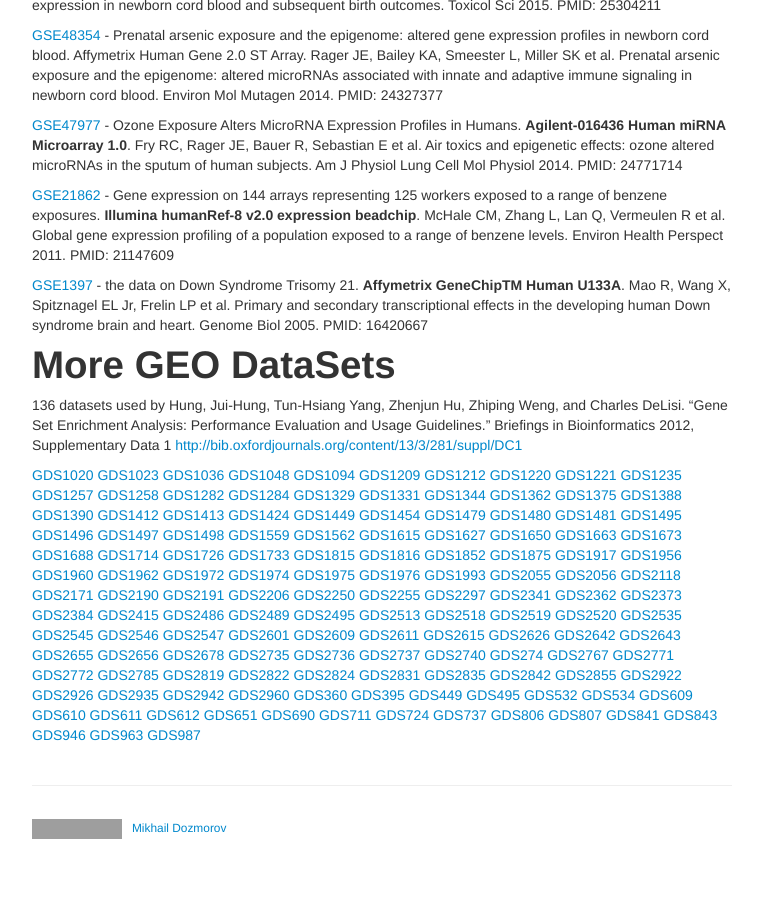
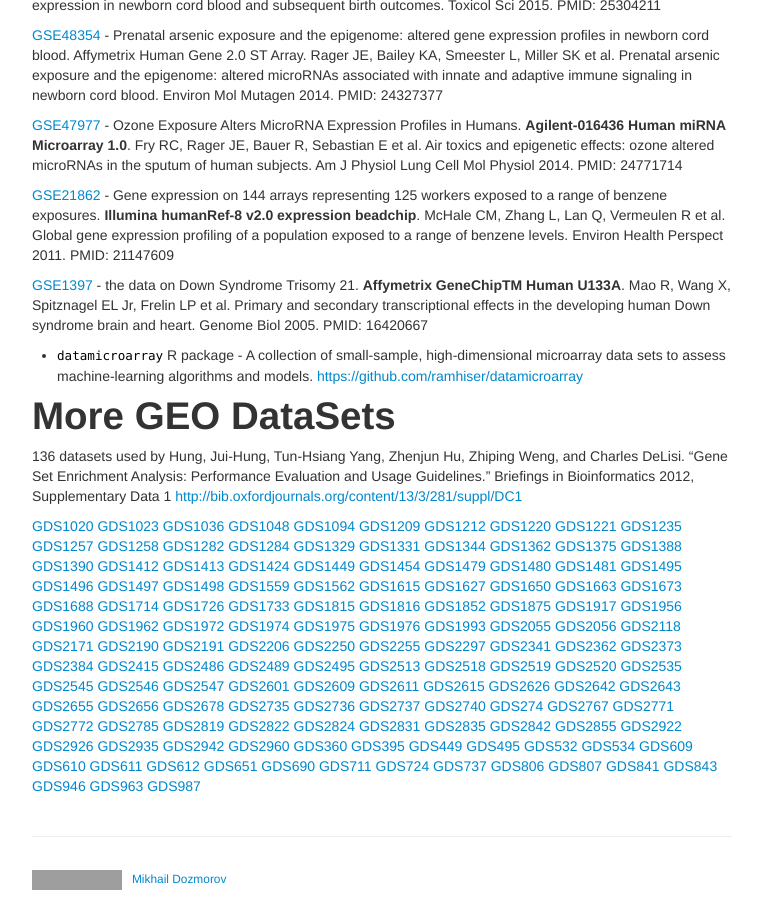
Before and after one commit to mdozmorov/BIOS567, a Jekyll site: the page built from pages/02_data.md, in a window 1280 px wide and 900 px high, scrolled down 607 px. Shown: the whole window, without its empty margins (258-1019 px from the left). Built offline with Jekyll 4.4.1, drawn with Linux system fonts in a browser that asks for light colours; before the commit the page ends 1456 px from its top, so only the background shows below that; grey boxes are pictures that could not be loaded.

Commit message:
datamicroarray ref

```diff
--- a/pages/02_data.md
+++ b/pages/02_data.md
@@ -29,6 +29,8 @@
 [GSE21862](https://www.ncbi.nlm.nih.gov/geo/query/acc.cgi?acc=GSE21862) - Gene expression on 144 arrays representing 125 workers exposed to a range of benzene exposures. **Illumina humanRef-8 v2.0 expression beadchip**. McHale CM, Zhang L, Lan Q, Vermeulen R et al. Global gene expression profiling of a population exposed to a range of benzene levels. Environ Health Perspect 2011. PMID: 21147609
 
 [GSE1397](https://www.ncbi.nlm.nih.gov/geo/query/acc.cgi?acc=GSE1397) - the data on Down Syndrome Trisomy 21. **Affymetrix GeneChipTM Human U133A**. Mao R, Wang X, Spitznagel EL Jr, Frelin LP et al. Primary and secondary transcriptional effects in the developing human Down syndrome brain and heart. Genome Biol 2005. PMID: 16420667
+
+- `datamicroarray` R package - A collection of small-sample, high-dimensional microarray data sets to assess machine-learning algorithms and models. [https://github.com/ramhiser/datamicroarray](https://github.com/ramhiser/datamicroarray)
 
 # More GEO DataSets
 
```
